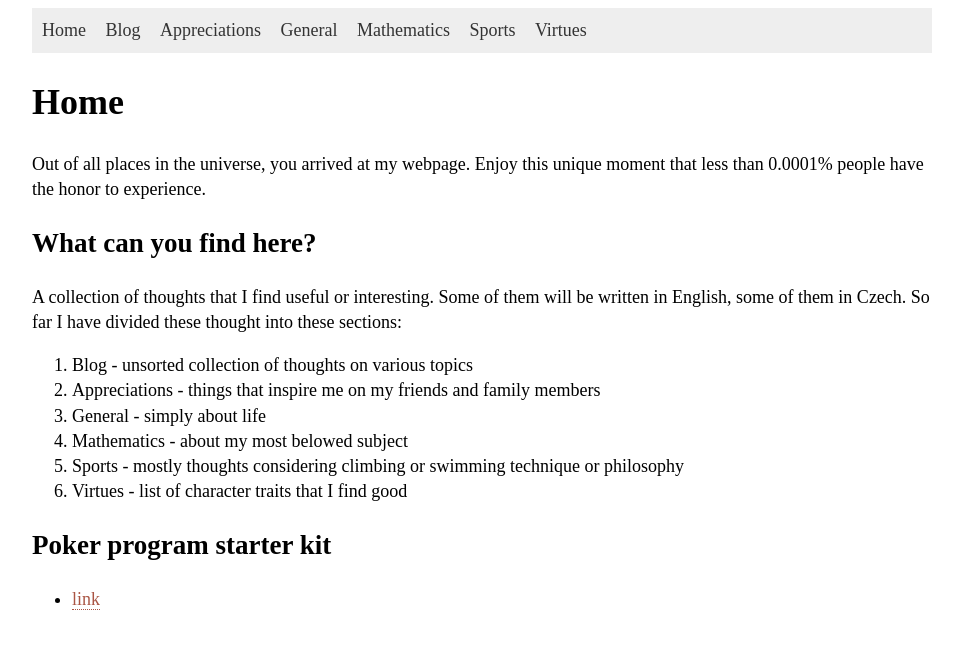
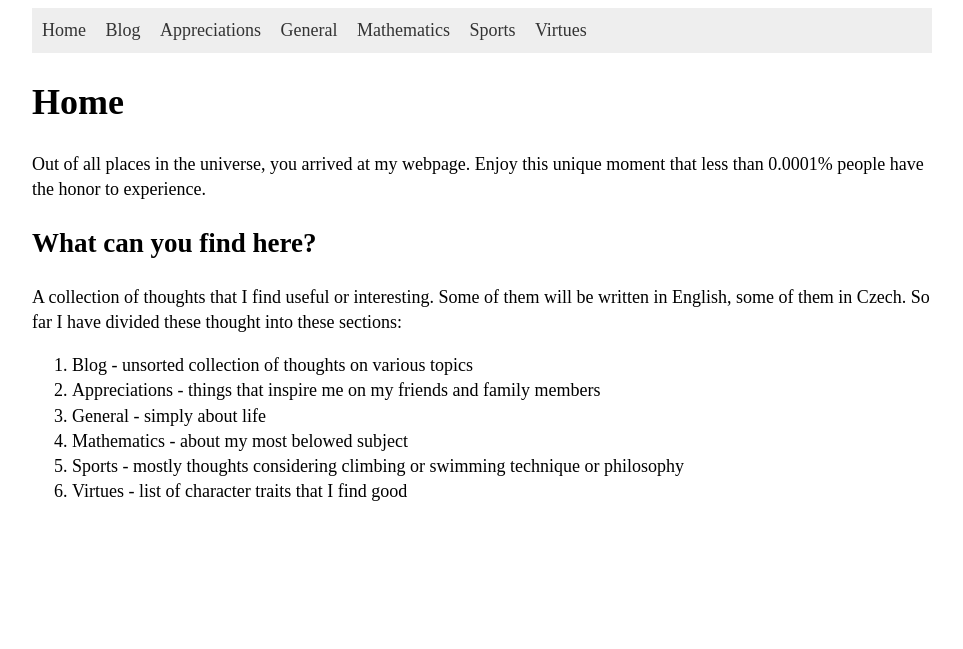
Before and after one commit to hartmaj2/hartmaj2.github.io, a Jekyll site: the page built from index.md, in a window 1280 px wide. Shown: the top 649 px of the page, without its empty margins (158-1121 px from the left). Built offline with Jekyll 4.4.1, drawn with Linux system fonts in a browser that asks for light colours.

Commit message:
Remove link from home page

```diff
--- a/index.md
+++ b/index.md
@@ -17,7 +17,3 @@ A collection of thoughts that I find useful or interesting. Some of them will be
 4. Mathematics - about my most belowed subject
 5. Sports - mostly thoughts considering climbing or swimming technique or philosophy
 6. Virtues - list of character traits that I find good
-
-## Poker program starter kit
-
-- [link](https://github.com/hartmaj2/24-25-python/blob/main/25_03_28/poker_starter_kit.py)
```
